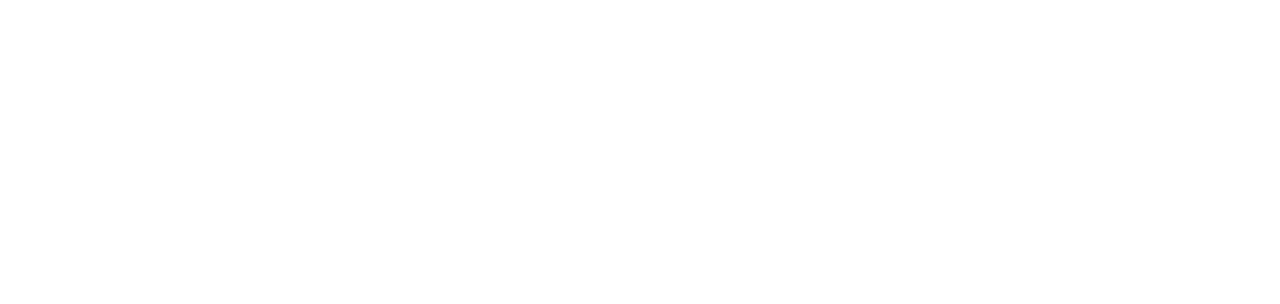
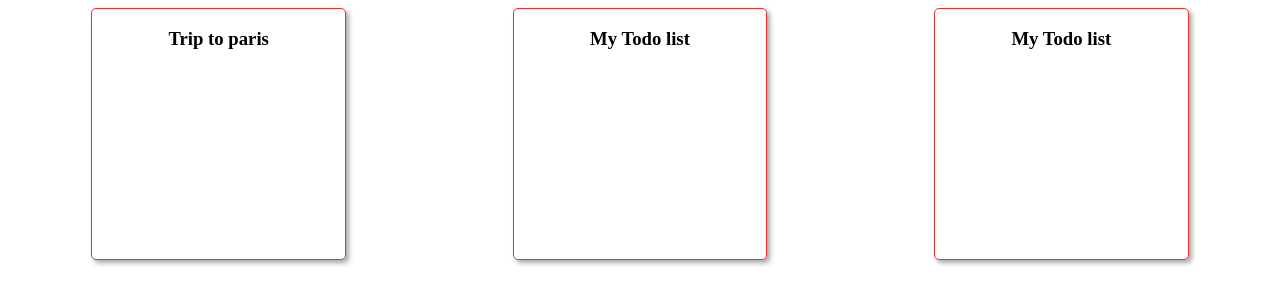
Before and after one commit to vaishnavipg/Week-2-Todo-App-UI-Web, a plain HTML site: page index.html in a window 1280 px wide. Drawn offline with Linux system fonts and the light colour scheme.

Commit message:
Updated the html file

```diff
--- a/index.css
+++ b/index.css
@@ -0,0 +1,13 @@
+.price-container{
+    display: flex;
+    background-color: white;
+    justify-content: space-around;
+}
+.price-card{
+    width: 20%;
+    height: 250px;
+    border: 1px double rgb(240, 44, 44);
+    text-align: center;
+    border-radius: 5px;
+    box-shadow: 3px 3px 5px rgba(161, 163, 167, 0.945);
+}
--- a/index.html
+++ b/index.html
@@ -1,9 +1,31 @@
-<!DOCTYPE html>
-<head>
-    <link href="resources\todo-icon.ico">
+<html><head>
+    <meta http-equiv="content-type" content="text/html; charset=ISO-8859-1" />
+
     <title>TodoList - UX</title>
-</head>
-<body>
+    <a href="resources\todo-icon.ico"></a>
+    <link rel="stylesheet" href="index.css" />
+    </head>
+    <body >
+    <div class="price-container">
+        <div class="price-card">
+            <h3>Trip to paris</h3>
+            <p>
+
+            </p>
+        </div>
+        <div class="price-card">
+            <h3>My Todo list</h3>
+            <p>
+
+            </p>
+        </div>
+        <div class="price-card">
+            <h3>My Todo list</h3>
+            <p>
+
+            </p>
+        </div>
+    </div>
 
 
 
```
